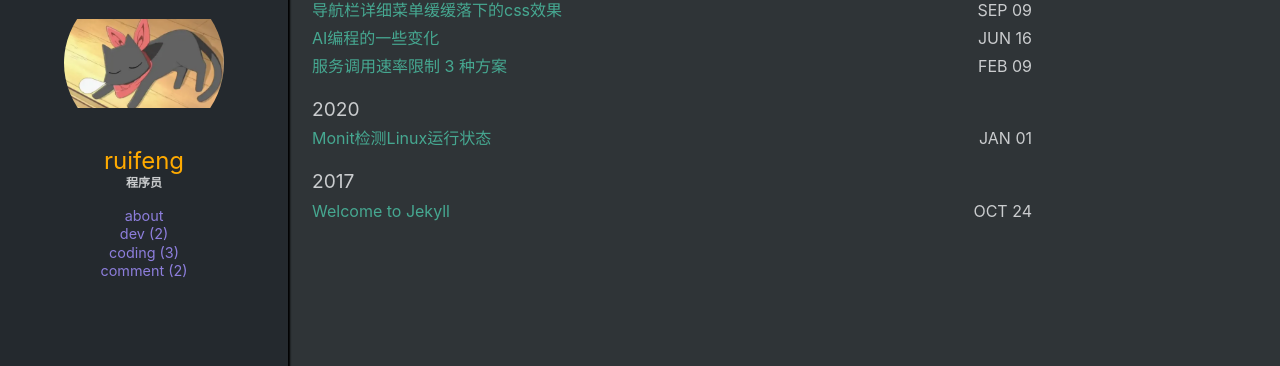
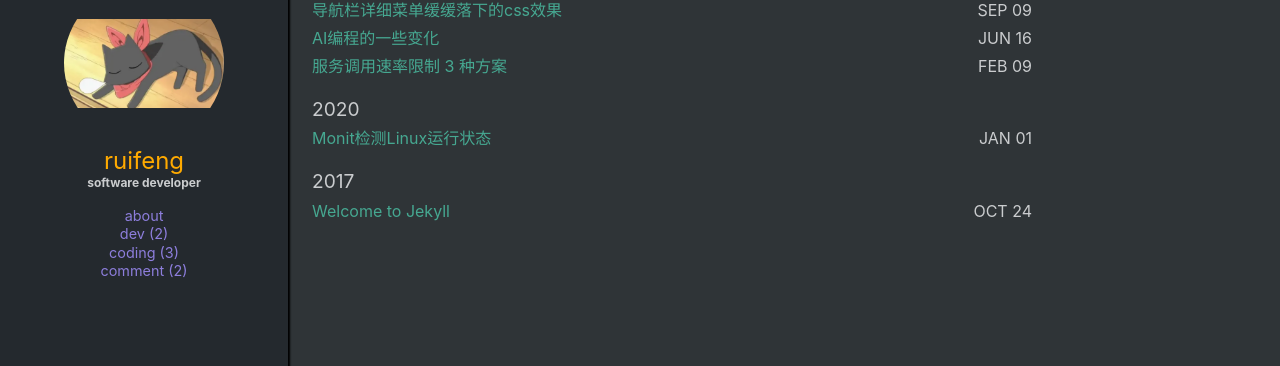
Before and after one commit to ruifengz90/ruifengz90.github.io, a Jekyll site: the page built from index.html, in a window 1280 px wide. Shown: the part 197-563 px from the top of the page. Built offline with Jekyll 4.4.1, drawn with Linux system fonts in a browser that asks for light colours.

Commit message:
Update _config.yml

```diff
--- a/_config.yml
+++ b/_config.yml
@@ -21,7 +21,7 @@ user:
   name: ruifeng
   pic: /assets/img/cat.png
   picAlt: "cat"
-  job: 程序员
+  job: software developer
   aboutme: true # comment this out if you don't need the 'about' page.
 
 exclude:
```
